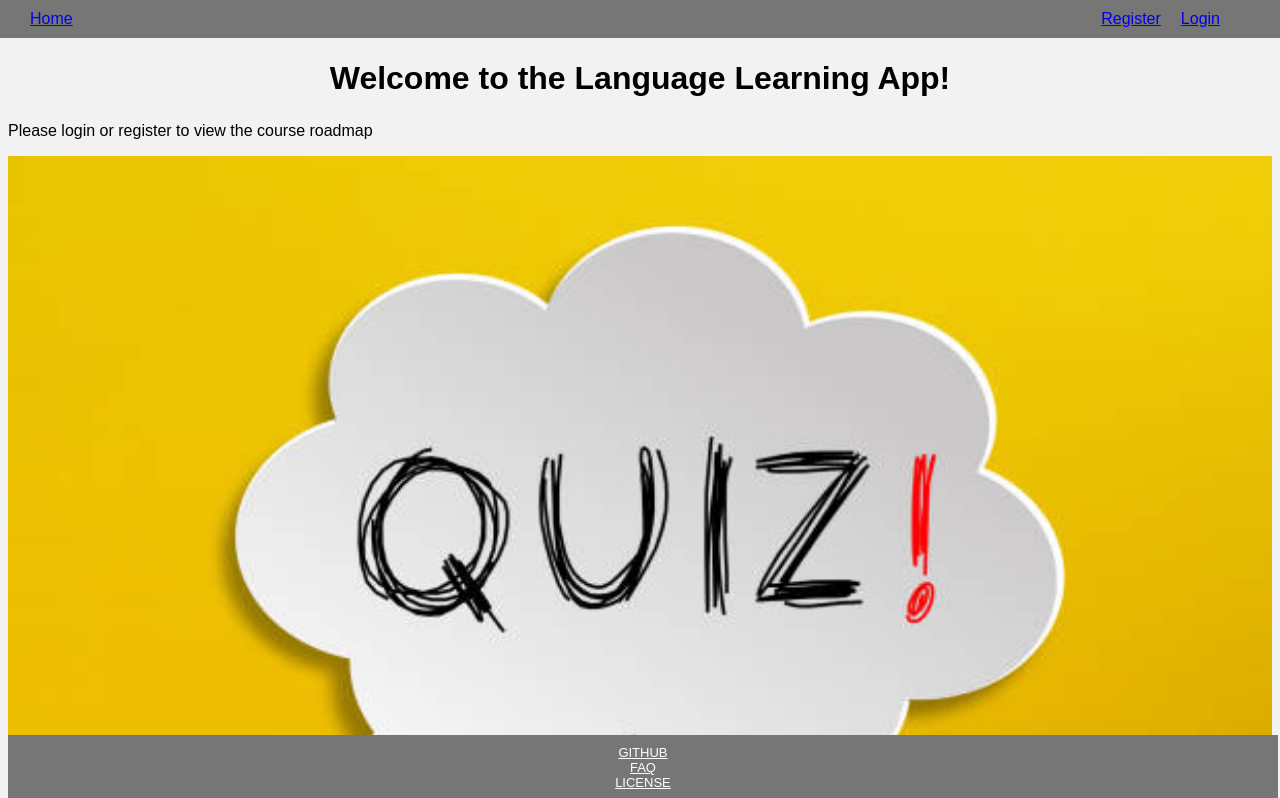
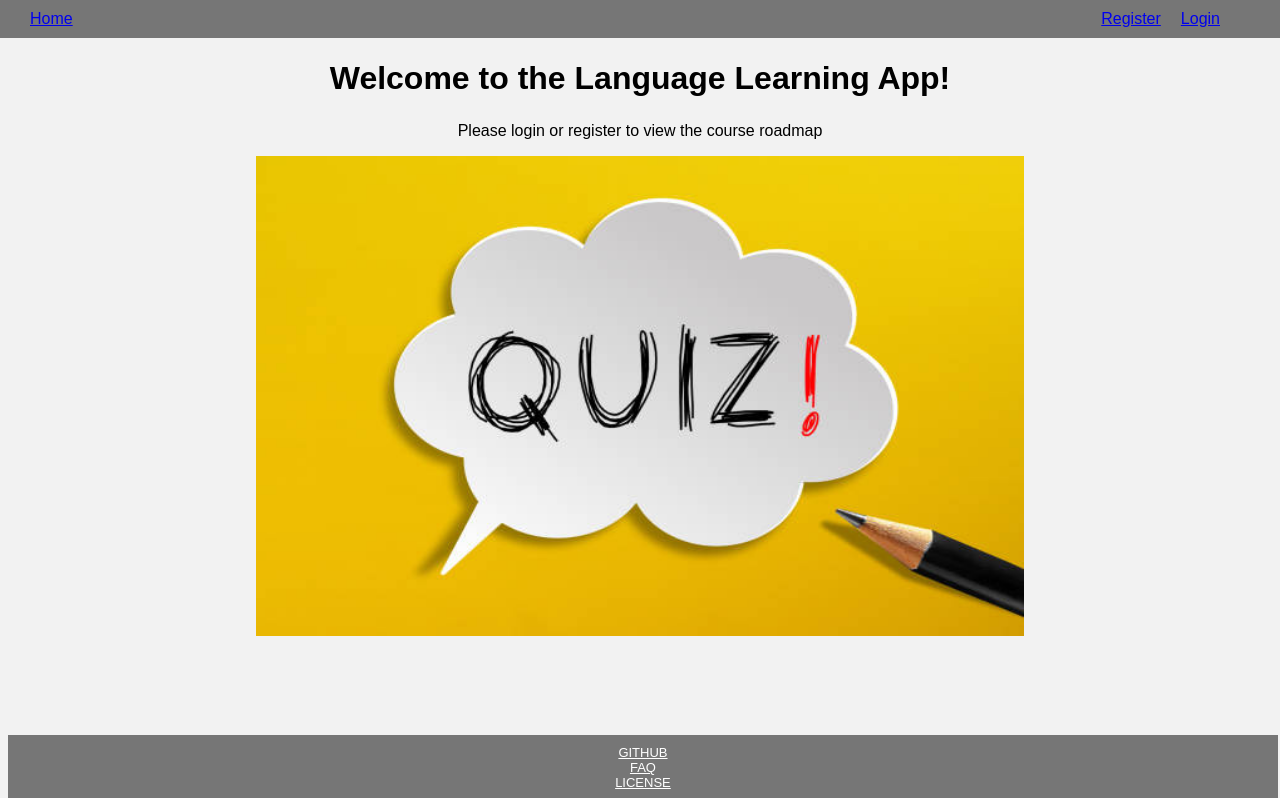
Before and after one commit to beepboop-labs/language-learn, a Vue app in the folder front-end/: page / in a window 1280 px wide. Shown: the top 798 px of the page. Built offline with nearby package versions, Linux system fonts and the light colour scheme.

Commit message:
lil bugfixes and styles

```diff
--- a/front-end/src/components/Navbar.vue
+++ b/front-end/src/components/Navbar.vue
@@ -42,7 +42,7 @@ function logout(){
                 <router-link to="/">Home</router-link>
             </div>
                 <ul class="nav-items">
-                    <li>
+                    <li v-if="!username">
                         <router-link to="/register">Register</router-link>
                     </li>
                     <li>
--- a/front-end/src/views/Home.vue
+++ b/front-end/src/views/Home.vue
@@ -45,6 +45,7 @@ function setLanguage(lang){
   userToken.language = lang
   console.log(lang)
   console.log(userToken.language)
+  getActivity()
 
 }
 function getActivity(){
@@ -80,17 +81,18 @@ function getActivity(){
 
 <template>
   <div class="container">
-    <div v-if="!loggedin">
+    <div class="welcome" v-if="!loggedin">
       <h1>Welcome to the Language Learning App!</h1>
       <p>Please login or register to view the course roadmap</p>
+
+      <img src="../assets/Images/istockphoto-1268465415-612x612.jpg" class="image" alt="...">
     </div>
-    <img src="../assets/Images/istockphoto-1268465415-612x612.jpg" class="image" alt="..." v-if="!loggedin">
-
    <!-- <div id="login-message" v-if="!loggedin">
     <p>Please login to view the roadmap</p>
   </div> -->
   <!-- <div>{{ activity.spanish.unit1.q1 }}</div> -->
   <div id="roadmap" v-if="loggedin">
+    <h4>Choose a language:</h4>
     <button type="button" @click="setLanguage('spanish')">Spanish</button>
     <button type="button" @click="setLanguage('swahili')">Swahili</button>
     <h1>{{ userToken.language }}</h1>
@@ -188,14 +190,17 @@ roadmap li {
   align-items: center;
   height: 100vh;
   width: 100%;
+  margin-bottom: 40px;
 }
 
+.welcome {
+  text-align: center;
+}
 .image{
   display: flex;
-  justify-content: center;
-  align-items: center;
-  height: 100%;
-  width: 100%;
+  margin: 0 auto;
+  height: 60vh;
+  width: 60vw;
 }
 
 .image img {
--- a/front-end/src/views/Login.vue
+++ b/front-end/src/views/Login.vue
@@ -56,10 +56,8 @@
     </form>
     </div>
     <div class="regLink">
-    Don't have an account?
+      <span>Don't have an account?  </span>
     <router-link to = "/Register">Register here<br></router-link>
-    <br>
-    <router-link to = "/" class="home">Home</router-link>
   </div>
 </template>
 
@@ -75,7 +73,7 @@ h1 {
 }
 .regLink{
   margin-top: 30px;
-  margin-left: 600px;
+  text-align: center;
 }
 .home {
   margin-left: 150px;
--- a/front-end/src/views/Register.vue
+++ b/front-end/src/views/Register.vue
@@ -70,9 +70,8 @@
     </form>
     </div>
     <div class="loginLink">
-    Already have an account?
+    <span>Already have an account? </span>
     <router-link to = "/Login">Login here</router-link><br><br>
-    <router-link to = "/" class="home">Home</router-link>
   </div>
 </template>
 
@@ -88,7 +87,7 @@ h1 {
 }
 .loginLink{
   margin-top: 30px;
-  margin-left: 600px;
+  text-align: center;
 }
 .home {
   margin-left: 150px;
```
